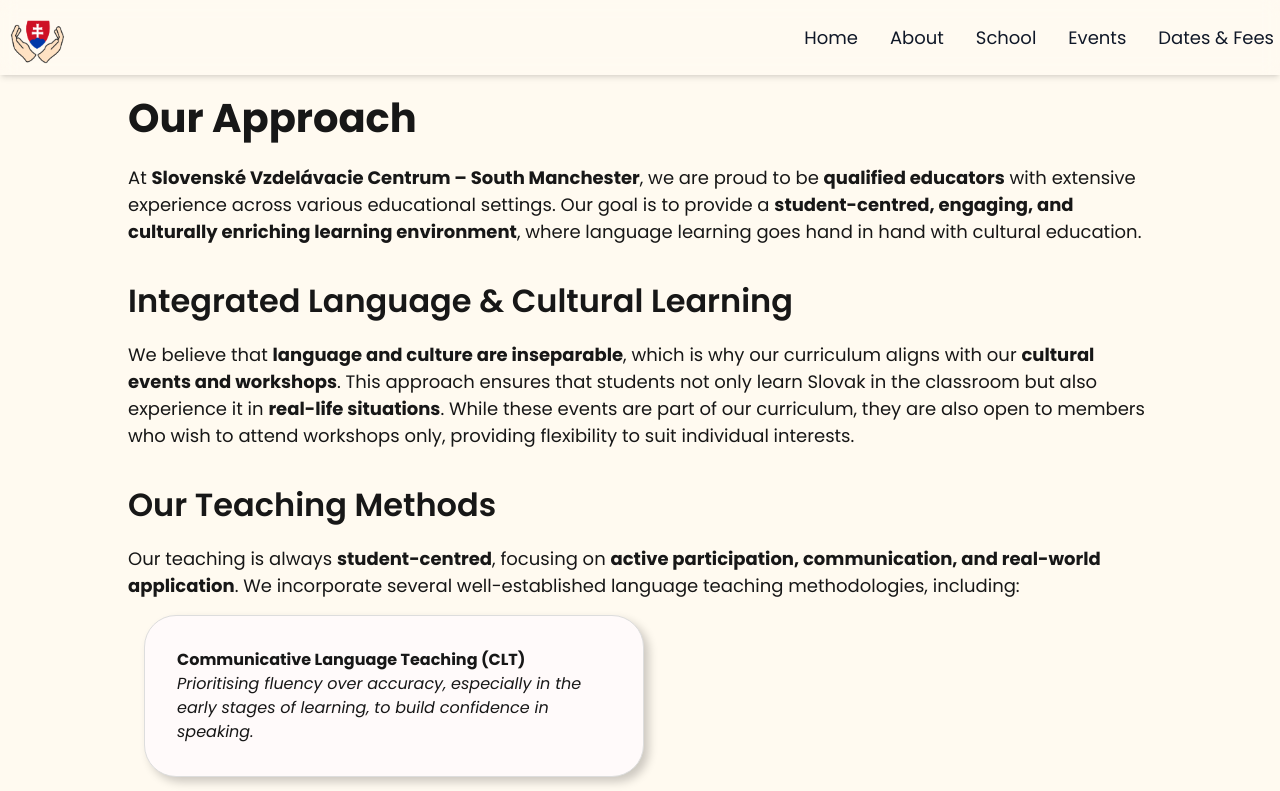
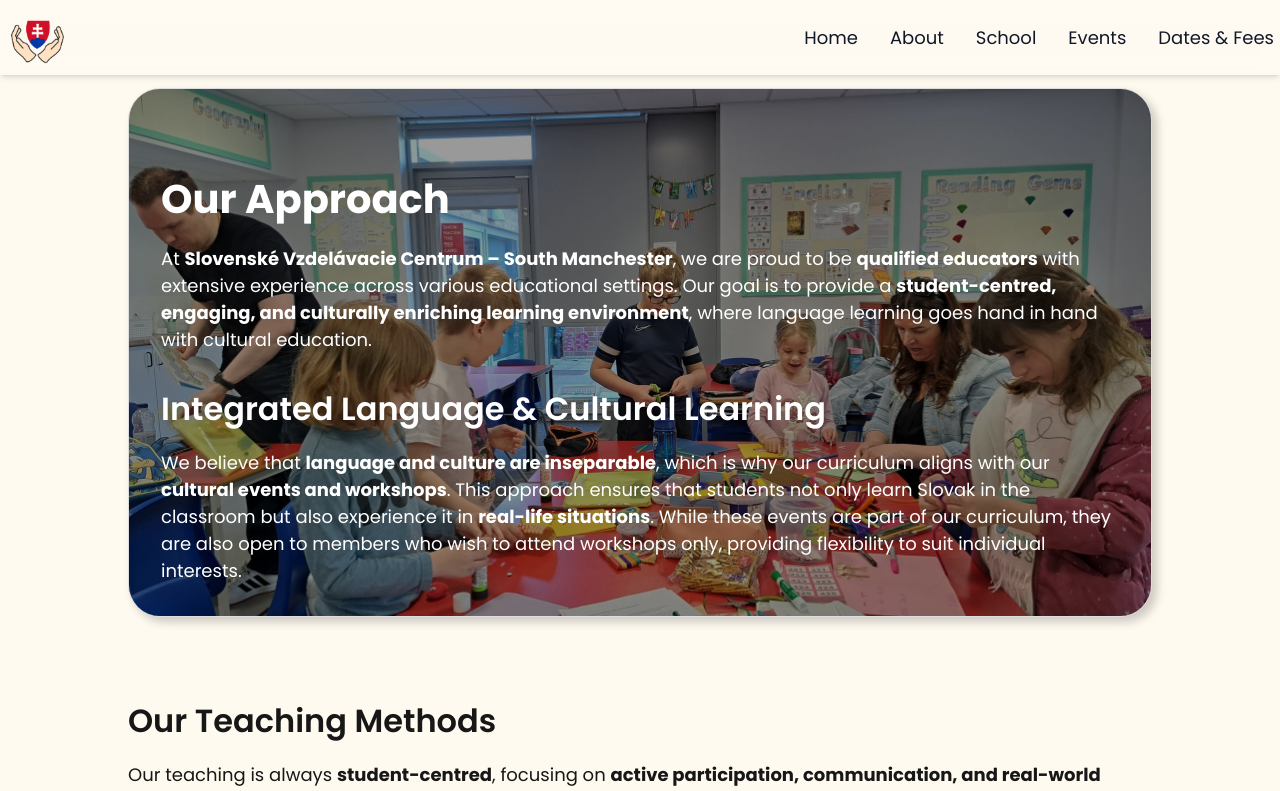
Before and after one commit to Jisin0/charity, a Next.js app: page /school in a window 1280 px wide. Shown: the top 791 px of the page. Built offline with nearby package versions, Linux system fonts and the light colour scheme.

Commit message:
feat(school): add image

```diff
--- a/app/components/Card.jsx
+++ b/app/components/Card.jsx
@@ -4,7 +4,7 @@ const Card = ({ background, children }) => {
     const hasBackground = Boolean(background);
 
     return (
-      <div className="card" style={{ position: 'relative', overflow: 'hidden' }}>
+      <div className="card text-white" style={{ position: 'relative', overflow: 'hidden' }}>
         {hasBackground && (
           <div
             style={{
--- a/app/register/Register.module.css
+++ b/app/register/Register.module.css
@@ -1,5 +1,5 @@
 .formWrapper {
-    position: absolute;
+    position: absolute !important;
     top: -20;
     left: 0;
     display: flex;
--- a/app/school/page.tsx
+++ b/app/school/page.tsx
@@ -1,8 +1,12 @@
 import React from 'react'
+import Card from '../components/Card'
 
 export default function School() {
   return (
       <div className="mainContainer">
+        <br/>
+        <br/>
+        <Card background={"url(school_image.jpg)"}>
           <h2>Our Approach</h2>
 
           <p>
@@ -17,6 +21,7 @@ export default function School() {
             This approach ensures that students not only learn Slovak in the classroom but also experience it in <b>real-life situations</b>.
             While these events are part of our curriculum, they are also open to members who wish to attend workshops only, providing flexibility to suit individual interests.
           </p>
+        </Card>
 
         <h3>Our Teaching Methods</h3>
 
```
Also changed, not shown: public/school_image.jpg (added). Lines whose indentation alone changed are shown as unchanged.
